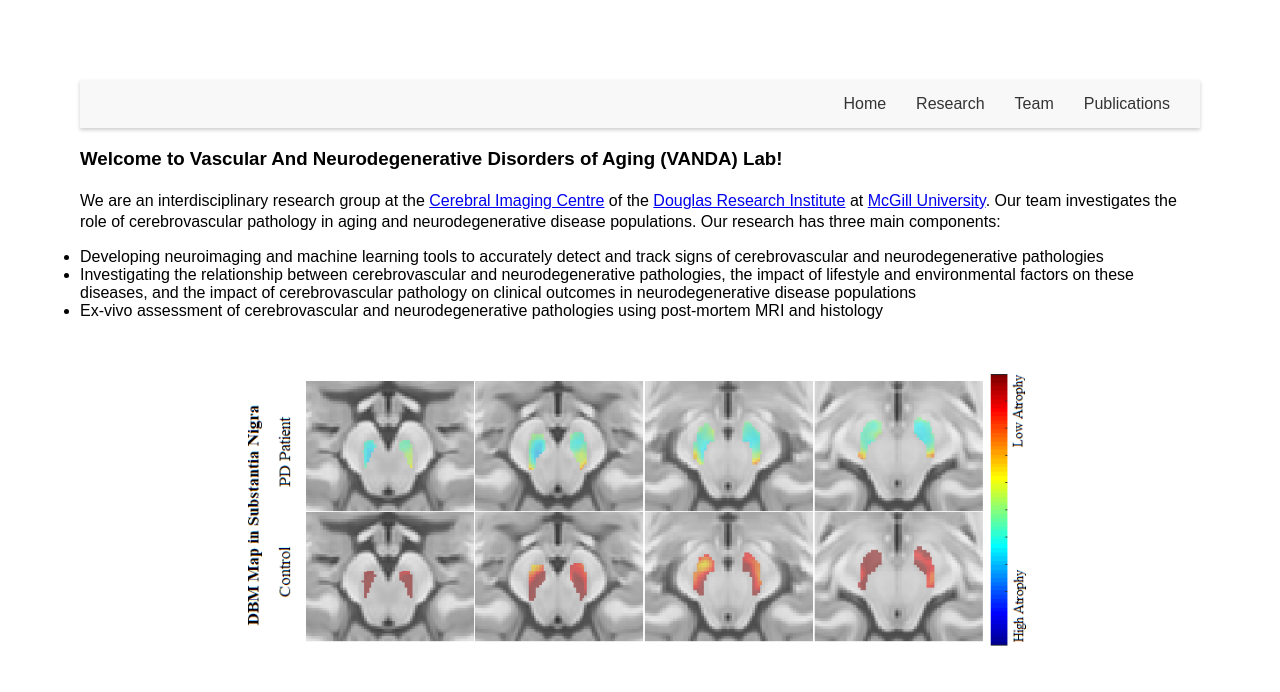
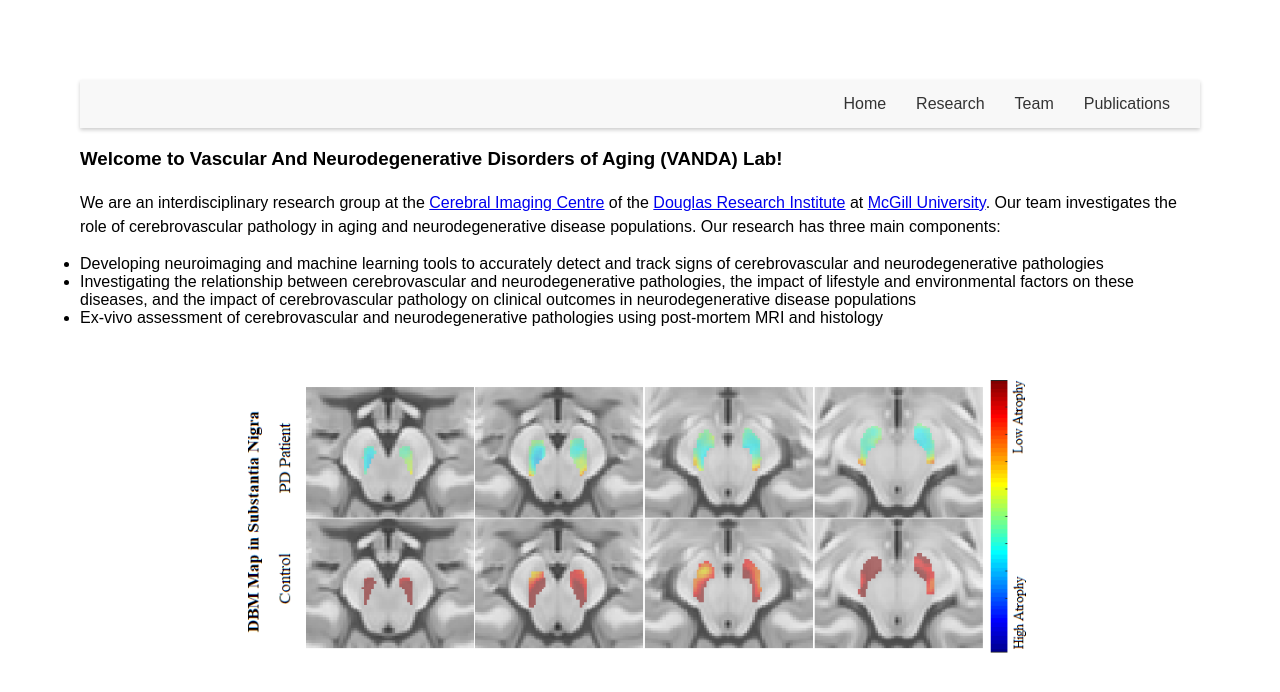
Before and after one commit to VANDAlab/VANDAlab.github.io, a Jekyll site: the page index.html, which Jekyll copies as it is, in a window 1280 px wide. Shown: the top 692 px of the page. Built offline with Jekyll 4.4.1, drawn with Linux system fonts in a browser that asks for light colours.

Commit message:
Update style.css

```diff
--- a/assets/css/style.css
+++ b/assets/css/style.css
@@ -16,7 +16,7 @@ body {
 p {
   margin-top: 1.3rem;
   margin-bottom: 1rem;
-  line-height: 1.3; /* Adjust this value to increase or decrease the space between lines of text */
+  line-height: 1.5; /* Adjust this value to increase or decrease the space between lines of text */
 }
 
 /* Add space around images */
```
